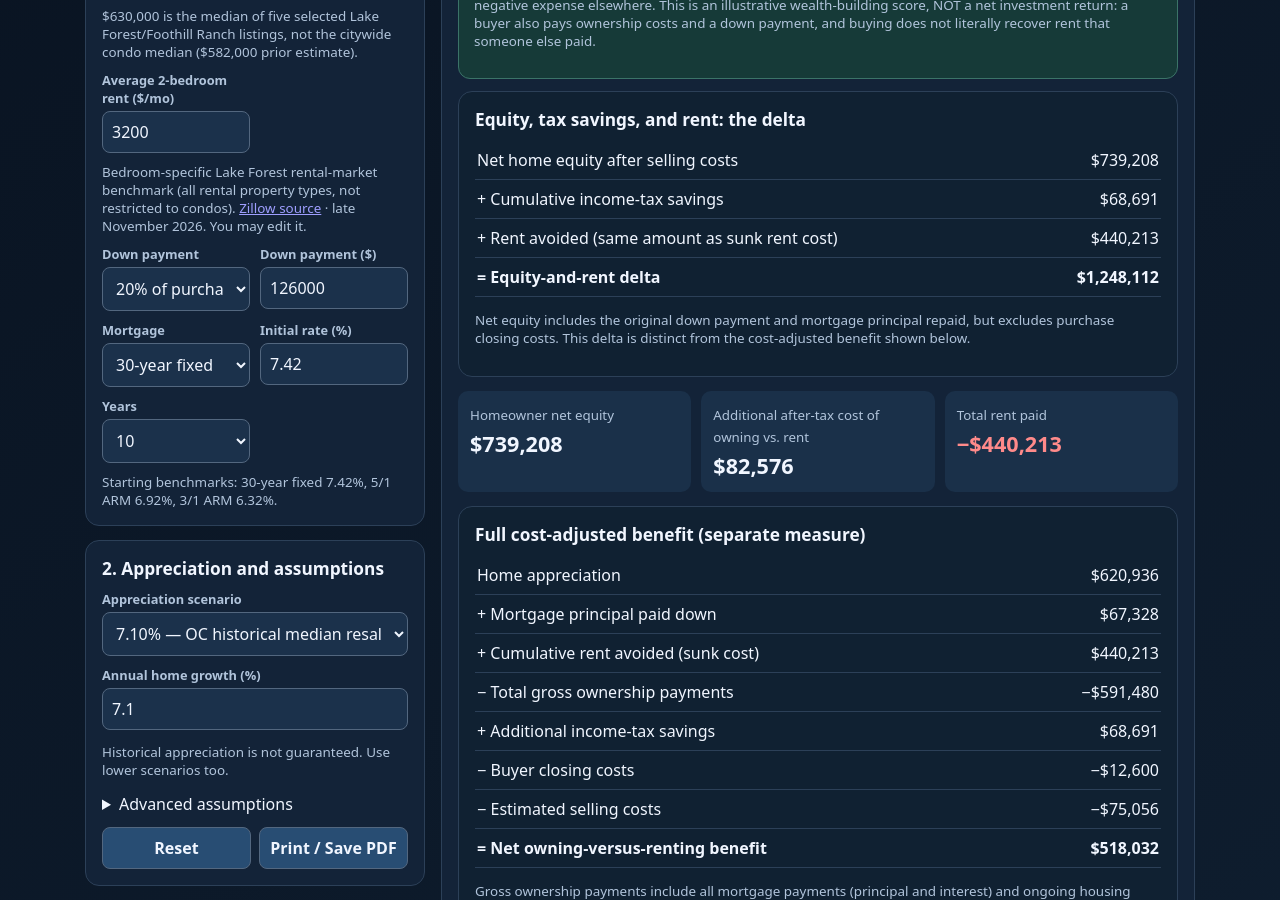
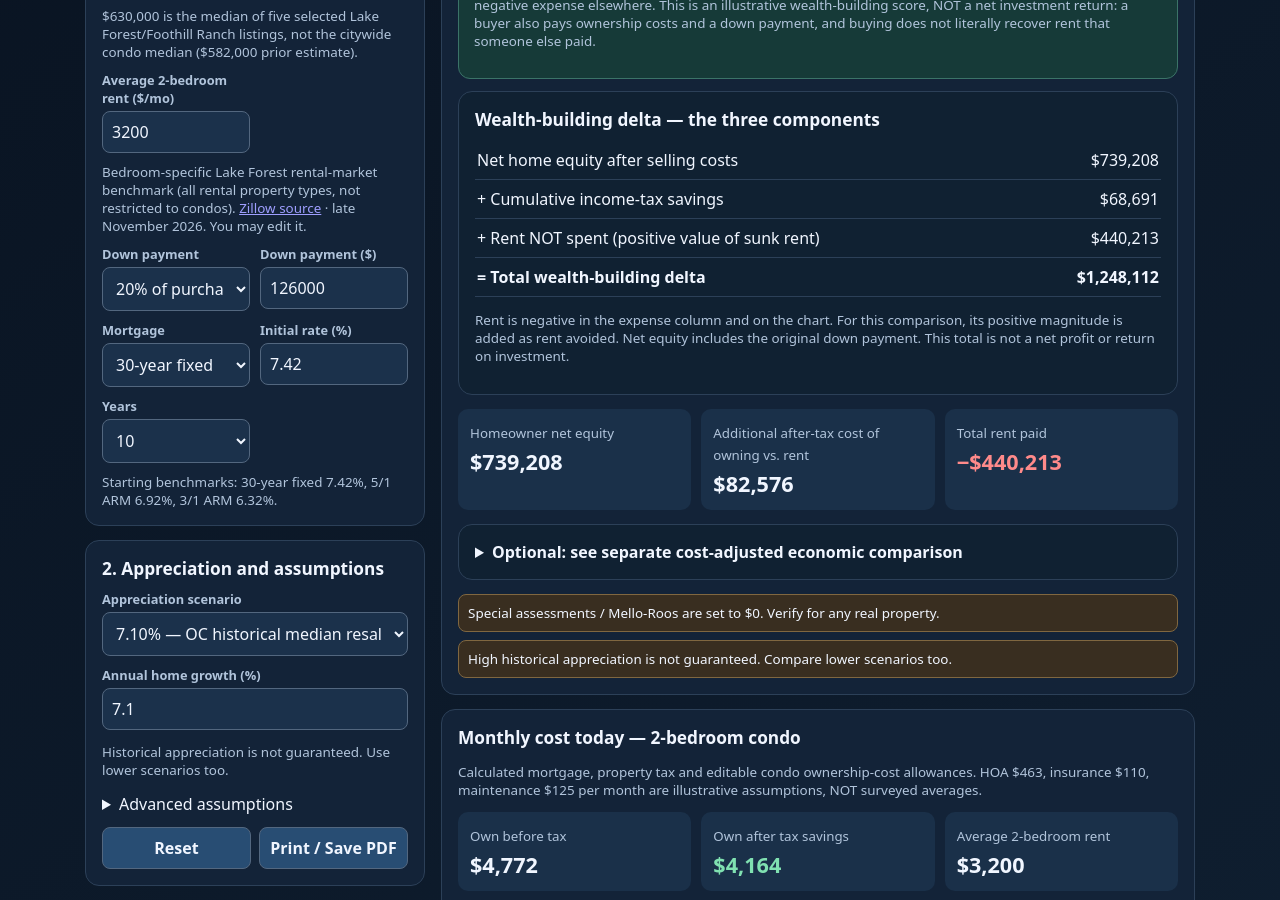
Before and after one commit to gkef90-cloud/orange-county-home-calculator, a plain HTML site: page index.html in a window 1280 px wide. Shown: the part 349-1249 px from the top of the page. Drawn offline with Linux system fonts and the light colour scheme.

Commit message:
Clarify million-dollar wealth-building delta and separate cost-adjusted economics

```diff
--- a/index.html
+++ b/index.html
@@ -91,28 +91,29 @@ h1{font-size:clamp(1.7rem,4vw,2.5rem);margin:.2em 0}h2{font-size:1.08rem;margin:
   <div class='panel'>
     <h2>The answer after <span id='yearsOut'>10</span> years</h2>
     <div class='summary'>
-      <small>Requested comparison: net home equity + tax savings + rent avoided</small>
+      <small>WEALTH-BUILDING DELTA · equity + tax savings + rent avoided</small>
       <div class='big' id='wealthDelta'>—</div>
       <strong id='wealthLabel'>Calculating...</strong>
       <p class='hint' style='margin-top:8px'>This adds the amount of rent avoided as a positive comparison benefit, while rent paid is shown as a negative expense elsewhere. This is an illustrative wealth-building score, NOT a net investment return: a buyer also pays ownership costs and a down payment, and buying does not literally recover rent that someone else paid.</p>
     </div>
     <div class='panel' style='margin-top:12px;background:#102132'>
-      <h2>Equity, tax savings, and rent: the delta</h2>
+      <h2>Wealth-building delta — the three components</h2>
       <table><tbody>
         <tr><td>Net home equity after selling costs</td><td id='simpleEquity'>—</td></tr>
         <tr><td>+ Cumulative income-tax savings</td><td id='simpleTax'>—</td></tr>
-        <tr><td>+ Rent avoided (same amount as sunk rent cost)</td><td id='simpleRent'>—</td></tr>
-        <tr><td><strong>= Equity-and-rent delta</strong></td><td><strong id='simpleDelta'>—</strong></td></tr>
+        <tr><td>+ Rent NOT spent (positive value of sunk rent)</td><td id='simpleRent'>—</td></tr>
+        <tr><td><strong>= Total wealth-building delta</strong></td><td><strong id='simpleDelta'>—</strong></td></tr>
       </tbody></table>
-      <p class='hint'>Net equity includes the original down payment and mortgage principal repaid, but excludes purchase closing costs. This delta is distinct from the cost-adjusted benefit shown below.</p>
+      <p class='hint'>Rent is negative in the expense column and on the chart. For this comparison, its positive magnitude is added as rent avoided. Net equity includes the original down payment. This total is not a net profit or return on investment.</p>
     </div>
     <div class='kpis' style='margin-top:12px'>
       <div class='kpi'><small>Homeowner net equity</small><strong id='ownerWealth'>—</strong></div>
       <div class='kpi'><small>Additional after-tax cost of owning vs. rent</small><strong id='extraOwnerCost'>—</strong></div>
       <div class='kpi'><small>Total rent paid</small><strong id='rentTotal' style='color:var(--r)'>—</strong></div>
     </div>
-    <div class='panel' style='margin-top:14px;background:#102132'>
-      <h2>Full cost-adjusted benefit (separate measure)</h2>
+    <details class='panel' style='margin-top:14px;background:#102132'>
+      <summary style='font-weight:750'>Optional: see separate cost-adjusted economic comparison</summary>
+      <h2 style='margin-top:14px'>Separate cost-adjusted economic comparison</h2>
       <table><tbody>
         <tr><td>Home appreciation</td><td id='deltaAppreciation'>—</td></tr>
         <tr><td>+ Mortgage principal paid down</td><td id='deltaPrincipal'>—</td></tr>
@@ -121,10 +122,10 @@ h1{font-size:clamp(1.7rem,4vw,2.5rem);margin:.2em 0}h2{font-size:1.08rem;margin:
         <tr><td>+ Additional income-tax savings</td><td id='deltaTaxSavings'>—</td></tr>
         <tr><td>− Buyer closing costs</td><td id='deltaClosing'>—</td></tr>
         <tr><td>− Estimated selling costs</td><td id='deltaSelling'>—</td></tr>
-        <tr><td><strong>= Net owning-versus-renting benefit</strong></td><td><strong id='deltaBreakdown'>—</strong></td></tr>
+        <tr><td><strong>= Cost-adjusted benefit (not the wealth-building delta)</strong></td><td><strong id='deltaBreakdown'>—</strong></td></tr>
       </tbody></table>
       <p class='hint'>Gross ownership payments include all mortgage payments (principal and interest) and ongoing housing costs. Because principal payments appear there, mortgage principal paid down is added back as equity growth. Tax savings are added once, separately.</p>
-    </div>
+    </details>
     <div id='alerts'></div>
   </div>
 
@@ -166,7 +167,7 @@ h1{font-size:clamp(1.7rem,4vw,2.5rem);margin:.2em 0}h2{font-size:1.08rem;margin:
     <p class='hint'>Side-by-side cumulative figures for every year. Home equity is an asset; rent paid is an expense. The displayed comparison delta is net equity + cumulative tax savings + rent avoided; rent paid itself remains a negative sunk cost. The separate full cost-adjusted measure above accounts for purchase cash and ownership payments.</p>
     <div style='overflow-x:auto'>
       <table style='min-width:590px;font-variant-numeric:tabular-nums'>
-        <thead><tr><th scope='col' style='text-align:left'>Year</th><th scope='col' style='text-align:right;color:var(--g)'>Owner net equity</th><th scope='col' style='text-align:right'>Tax savings</th><th scope='col' style='text-align:right;color:var(--r)'>Rent sunk cost</th><th scope='col' style='text-align:right'>Equity-and-rent delta</th></tr></thead>
+        <thead><tr><th scope='col' style='text-align:left'>Year</th><th scope='col' style='text-align:right;color:var(--g)'>Owner net equity</th><th scope='col' style='text-align:right'>Tax savings</th><th scope='col' style='text-align:right;color:var(--r)'>Rent sunk cost</th><th scope='col' style='text-align:right;color:var(--g)'>Wealth-building delta</th></tr></thead>
         <tbody id='yearComparison'></tbody>
       </table>
     </div>
@@ -274,7 +275,7 @@ function render(){
   $('yearsOut').textContent=years;
   $('wealthDelta').textContent=rentVerified?money(simpleDelta):'Enter rent';
   $('wealthDelta').style.color=simpleDelta>=0?'#80e1b1':'#ffd18b';
-  $('wealthLabel').textContent=!rentVerified?'Rent benchmark unavailable for this location':simpleDelta>=0?'Positive equity-and-rent delta':'Negative equity-and-rent delta';
+  $('wealthLabel').textContent=!rentVerified?'Rent benchmark unavailable for this location':simpleDelta>=0?'Positive wealth-building delta':'Negative wealth-building delta';
   $('simpleEquity').textContent=money(netEq);
   $('simpleTax').textContent=money(taxTot);
   $('simpleRent').textContent=rentVerified?money(rentPaid):'—';
```
